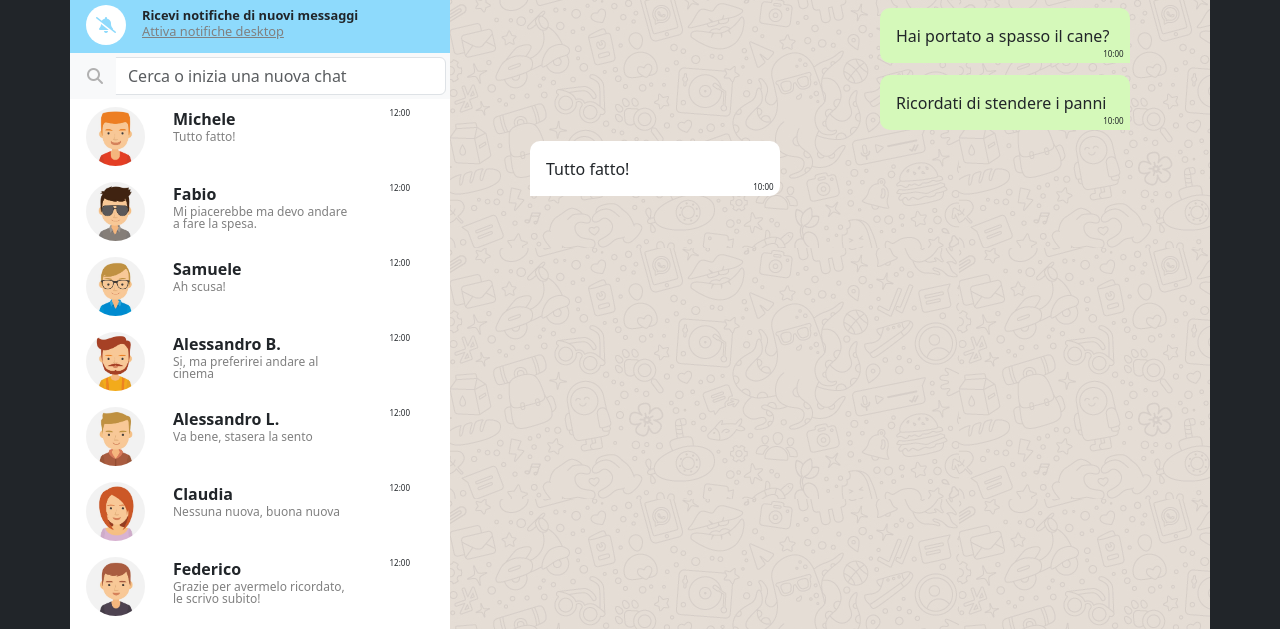
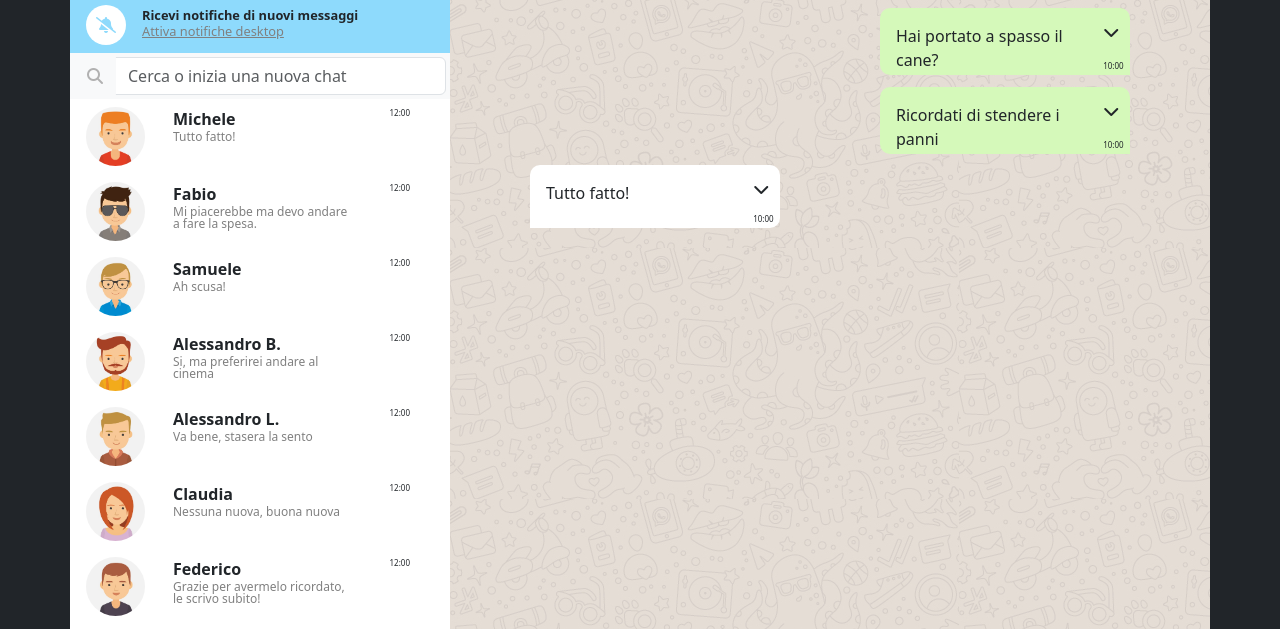
Before and after one commit to LorenzoRossini01/vue-boolzapp, a plain HTML site: page index.html in a window 1280 px wide. Shown: the part 116-745 px from the top of the page. Drawn offline with nearby package versions, Linux system fonts and the light colour scheme.

Commit message:
feat: add dropdown list to messages

```diff
--- a/css/style.css
+++ b/css/style.css
@@ -166,3 +166,33 @@ body i {
   text-align: end;
   vertical-align: bottom;
 }
+
+.chat-balloon {
+  position: relative;
+}
+
+.chat-balloon,
+.message-col-right {
+  display: flex;
+  justify-content: space-between;
+  align-content: end;
+}
+.message-col-right {
+  flex-direction: column;
+  gap: 1rem;
+}
+
+.dropdown-options {
+  list-style: none;
+}
+
+.dropdown-item:hover {
+  background-color: #c4c4c4;
+}
+
+.dropdown {
+  position: absolute;
+  right: 0;
+  top: 2.5rem;
+  z-index: 1;
+}
--- a/index.html
+++ b/index.html
@@ -124,11 +124,32 @@
             <div class="chat-container">
               <div
                 class="chat-balloon"
-                v-for="message in contacts[activeChat].messages"
+                v-for="(message, messIndex) in contacts[activeChat].messages"
                 :class="'message-'+message.status"
               >
-                <div class="message-text">{{message.message}}</div>
-                <div class="message-hour">10:00</div>
+                <div class="message-col-left">
+                  <div class="message-text">{{message.message}}</div>
+                </div>
+                <div class="message-col-right">
+                  <i
+                    class="fa-solid fa-chevron-down"
+                    @click="showDropdown()"
+                  ></i>
+                  <div class="message-hour">10:00</div>
+                </div>
+                <div class="dropdown">
+                  <ul class="dropdown-options">
+                    <li
+                      v-for="element in dropdownList"
+                      v-if="show"
+                      class="bg-light text-center"
+                    >
+                      <a class="dropdown-item py-1 px-2" href="#"
+                        >{{element}}</a
+                      >
+                    </li>
+                  </ul>
+                </div>
               </div>
             </div>
             <!-- chat textarea  -->
--- a/js/main.js
+++ b/js/main.js
@@ -173,6 +173,9 @@ createApp({
         status: "sent",
       },
       searchBar: "",
+
+      dropdownList: ["Message info", "Delete message"],
+      show: false,
     };
   },
 
@@ -200,5 +203,8 @@ createApp({
         this.contacts[this.activeChat].messages.push(newContactMessageCopy);
       }, 1000);
     },
+    showDropdown() {
+      this.show = !this.show;
+    },
   },
 }).mount("#app");
```
